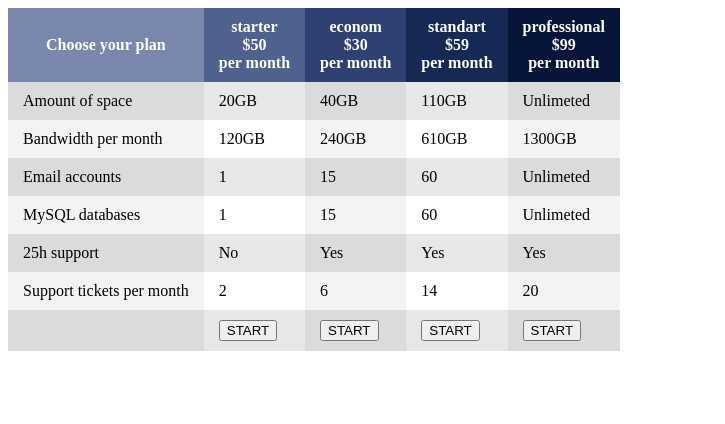
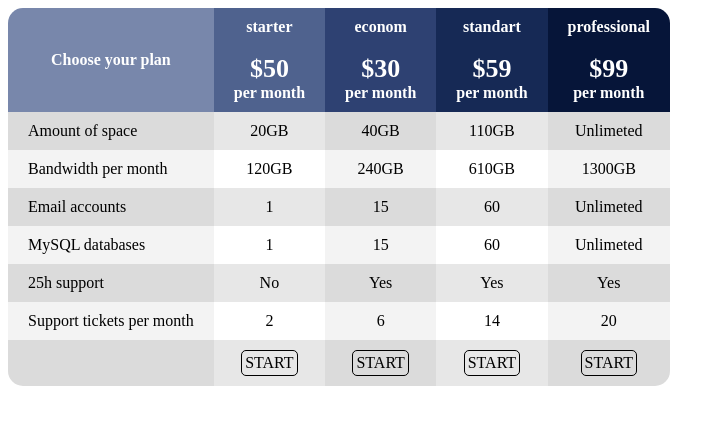
Before and after one commit to andsemen/table, a plain HTML site: page index.html in a window 1280 px wide. Shown: the whole page, without its empty margins (0-725 px from the left). Drawn offline with Linux system fonts and the light colour scheme.

Commit message:
last commit

```diff
--- a/assets/css/style.css
+++ b/assets/css/style.css
@@ -3,42 +3,69 @@ table {
 }
 td {
   /* border: 1px solid; */
-  padding: 10px 15px;
+  padding: 10px 20px;
 }
-thead td{
+thead td {
   font-weight: bold;
   text-align: center;
   color: white;
-
+ }
+ span{
+   font-size: 26px;
+ }
+ thead td:first-child{
+   border-top-left-radius: 15px;
+ }
+ thead td:last-child{
+   border-top-right-radius:15px;
+ }
+ tfoot td:first-child{
+   border-bottom-left-radius:15px;
+ }
+ tfoot td:last-child{
+   border-bottom-right-radius: 15px;
+ }
+ tbody > tr > td:not(:first-child), tfoot > tr > td{
+   text-align: center;
+ }
+thead td:nth-child(1) {
+  background-color: #7887ab;
 }
-thead td:nth-child(1){
-background-color: #7887ab;
-}
-thead td:nth-child(2){
+thead td:nth-child(2) {
   background-color: #4f628e;
 }
-thead td:nth-child(3){
+thead td:nth-child(3) {
   background-color: #2e4172;
 }
-thead td:nth-child(4){
+thead td:nth-child(4) {
   background-color: #162955;
 }
-thead td:nth-child(5){
+thead td:nth-child(5) {
   background-color: #061539;
 }
-tbody > tr:nth-child(odd) > td:nth-child(odd){
+tbody > tr:nth-child(odd) > td:nth-child(odd) {
   background-color: #dbdbdb;
 }
-tfoot > tr > td:nth-child(odd){
+tfoot > tr > td:nth-child(odd) {
   background-color: #dbdbdb;
 }
-tbody > tr:nth-child(odd) > td:nth-child(even){
-  background-color: #e7e7e7;
-
-}
-tfoot > tr > td:nth-child(even){
+tbody > tr:nth-child(odd) > td:nth-child(even) {
   background-color: #e7e7e7;
 }
-tbody > tr:nth-child(even) > td:nth-child(odd){
-background-color: #f3f3f3;
+tfoot > tr > td:nth-child(even) {
+  background-color: #e7e7e7;
 }
+tbody > tr:nth-child(even) > td:nth-child(odd) {
+  background-color: #f3f3f3;
+}
+ td a{
+  display: inline-block;
+  border: 1px solid black;
+  border-radius: 5px;
+  text-decoration: none;
+  color: black;
+  padding: 3px;
+}
+a:hover{
+  background-color: #dbdbdb;
+}
--- a/index.html
+++ b/index.html
@@ -12,10 +12,10 @@
       <thead>
         <tr>
           <td>Choose your plan</td>
-          <td>starter <br />$50<br />per month</td>
-          <td>econom <br />$30<br />per month</td>
-          <td>standart <br />$59<br />per month</td>
-          <td>professional <br />$99 <br />per month</td>
+          <td>starter <br> <br> <span>$50</span><br>per month</td>
+          <td>econom <br> <br> <span>$30</span><br>per month</td>
+          <td>standart <br> <br><span>$59</span><br>per month</td>
+          <td>professional <br> <br> <span>$99</span> <br>per month</td>
         </tr>
       </thead>
       <tbody>
@@ -65,10 +65,10 @@
       <tfoot>
         <tr>
           <td></td>
-          <td><button>START</button></td>
-          <td><button>START</button></td>
-          <td><button>START</button></td>
-          <td><button>START</button></td>
+          <td><a href="#">START</a></td>
+          <td><a href="#">START</a></td>
+          <td><a href="#">START</a></td>
+          <td><a href="#">START</a></td>
         </tr>
       </tfoot>
     </table>
```
